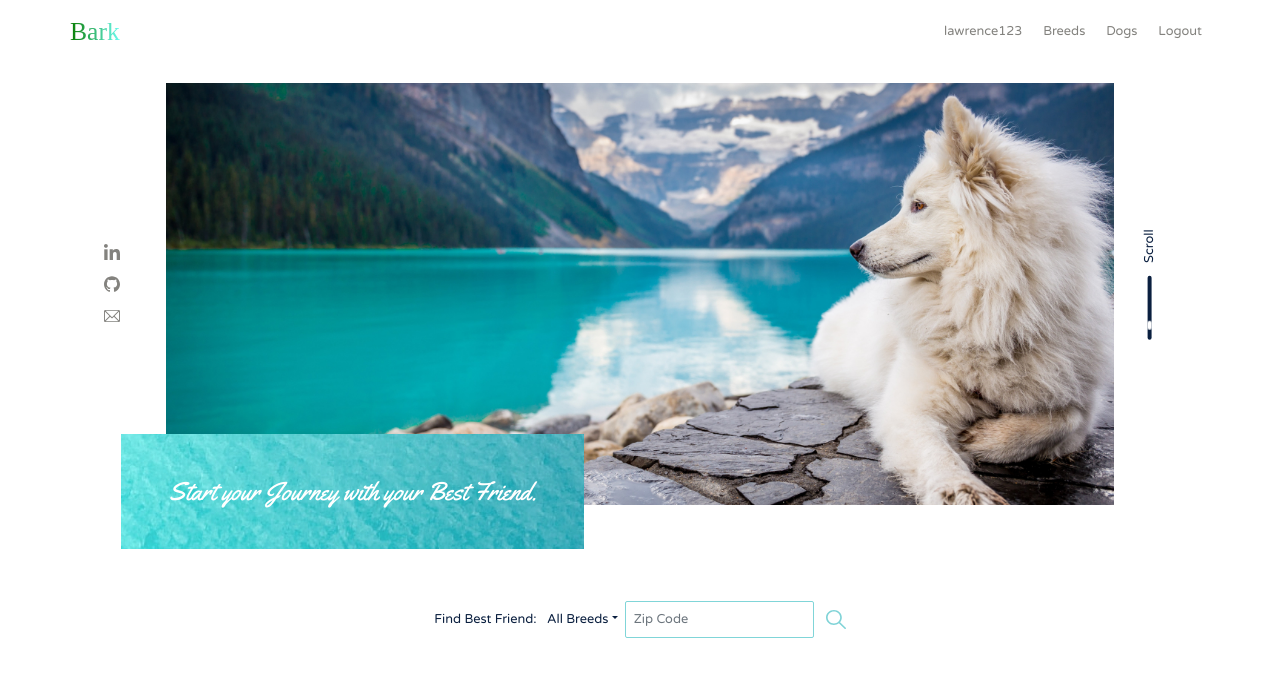
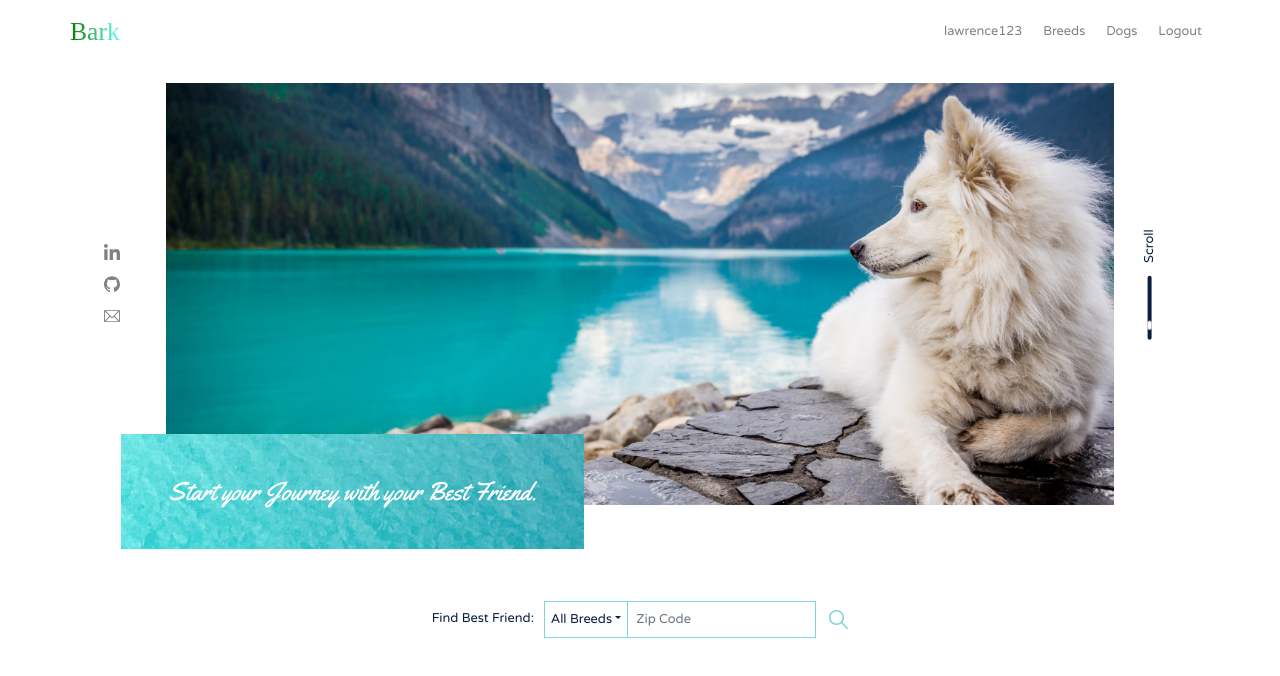
Before and after one commit to lawrencedovin/capstone-2-bark, a React (Create React App) app in the folder bark/: page / in a window 1280 px wide. Shown: the top 676 px of the page. Built offline with nearby package versions, Linux system fonts and the light colour scheme; a web font is replaced by a local one.

Commit message:
Updated search bar filter spacing and borders

```diff
--- a/bark/src/css/styles.css
+++ b/bark/src/css/styles.css
@@ -120,15 +120,23 @@ button {
   .dog-search-filter__label, .dog-search-filter__input, .dog-search-filter__button {
     color: #0A1F3F;
     font-size: 1.6rem; }
+  .dog-search-filter__label {
+    margin-right: .8rem; }
   .dog-search-filter__input {
     padding: 8px;
-    border: #80D5D8 1px solid; }
+    border: #80D5D8 1px solid;
+    border-radius: 0px; }
     .dog-search-filter__input:hover, .dog-search-filter__input:active {
       border: #49C2C7 1px solid; }
     .dog-search-filter__input::-webkit-input-placeholder, .dog-search-filter__input::-moz-placeholder, .dog-search-filter__input:-ms-input-placeholder, .dog-search-filter__input:-moz-placeholder {
       color: #83827E; }
   .dog-search-filter__button--dropdown {
-    font-family: "Varela Round", sans-serif; }
+    font-family: "Varela Round", sans-serif;
+    border: #80D5D8 1px solid;
+    margin-right: -1px;
+    border-radius: 0px; }
+    .dog-search-filter__button--dropdown:hover, .dog-search-filter__button--dropdown:active {
+      border: #49C2C7 1px solid; }
   .dog-search-filter__button--icon, .dog-search-filter__button--icon:hover, .dog-search-filter__button--icon:focus {
     margin-left: 1.6rem;
     background: #FFFFFF;
--- a/bark/src/sass/components/_dog-search-filter.scss
+++ b/bark/src/sass/components/_dog-search-filter.scss
@@ -5,15 +5,17 @@
     &__button {
         color: $color-black;
         font-size: $font-size-small;
+
     }
 
     &__label {
-
+        margin-right: .8rem;
     }
 
     &__input {
         padding: 8px;
         border: $color-lightest-blue 1px solid;
+        border-radius: 0px;
         &:hover,
         &:active {
             border: $color-blue 1px solid;
@@ -28,7 +30,13 @@
     &__button {
         &--dropdown {
             font-family: $font-primary;
-
+            border: $color-lightest-blue 1px solid;
+            margin-right: -1px;
+            border-radius: 0px;
+            &:hover,
+            &:active {
+                border: $color-blue 1px solid;
+            }
         }
         &--icon,
         &--icon:hover,
```
